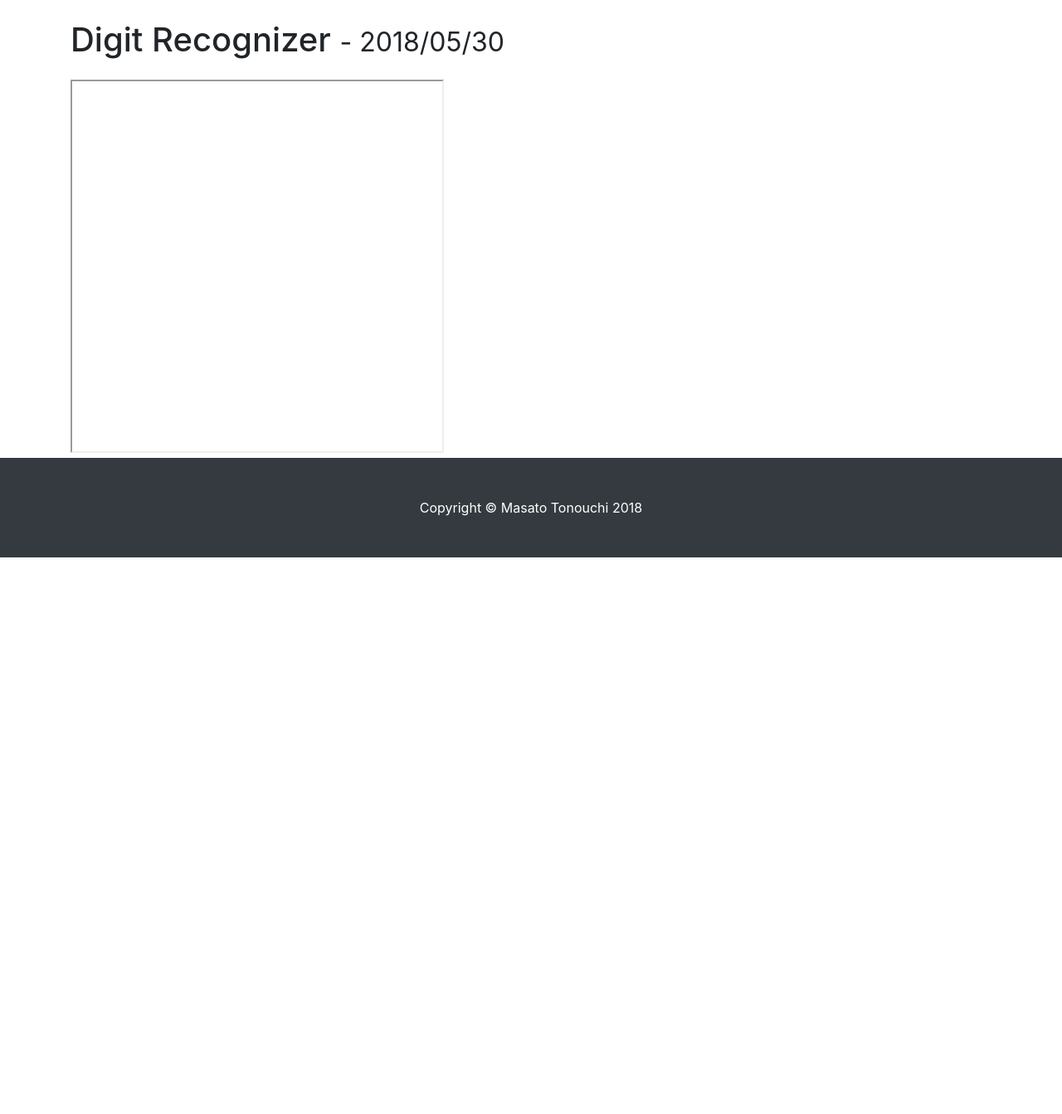
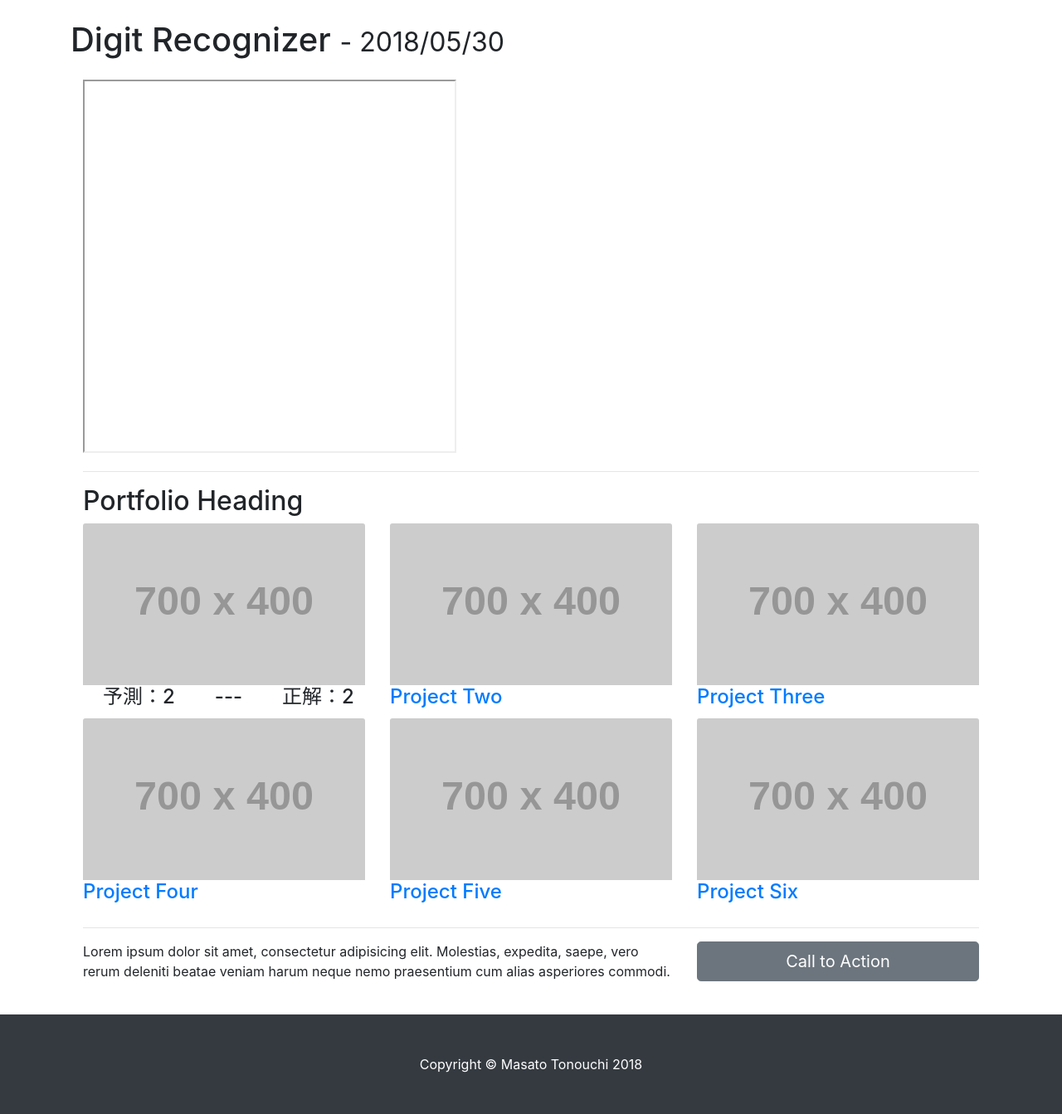
Before and after one commit to tonouchi510/my_portfolio, a Django app: page /myapp/mnist/ in a window 1280 px wide. Shown: the part 56-1399 px from the top of the page at 83% size. Before the commit the page ends 728 px from the top, so only its background shows below. Run offline with Django 3.2, Linux system fonts and the light colour scheme; grey boxes labelled with a size stand in for pictures from a placeholder-image service; some libraries are stand-ins or nearby versions.

Commit message:
[modify] 簡易修正

```diff
--- a/myapps/mnist/templates/mnist/mnist.html
+++ b/myapps/mnist/templates/mnist/mnist.html
@@ -6,11 +6,74 @@
 {% block h1 %}Digit Recognizer{% endblock %}
 {% block date %}- 2018/05/30{% endblock %}
 
+
   {% block body %}
+    <!-- Page Content -->
+    <div class="container">
 
       <iframe src="peint.html" height="450" width="450">
         このページでは、インラインフレームを使用しています。
         対応しているブラウザで表示願います。
       </iframe>
 
+      <hr>
+
+      <!-- Portfolio Section -->
+      <h2>Portfolio Heading</h2>
+      <div class="row">
+        <div class="col-lg-4 col-sm-6 portfolio-item">
+            <img class="card-img-top" src="http://placehold.it/700x400" alt="">
+              <h4 class="card-title">
+                <a>　予測：2　　---　　正解：2</a>
+              </h4>
+        </div>
+        <div class="col-lg-4 col-sm-6 portfolio-item">
+            <img class="card-img-top" src="http://placehold.it/700x400" alt="">
+              <h4>
+                <a href="#">Project Two</a>
+              </h4>
+        </div>
+        <div class="col-lg-4 col-sm-6 portfolio-item">
+            <a href="#"><img class="card-img-top" src="http://placehold.it/700x400" alt=""></a>
+              <h4 class="card-title">
+                <a href="#">Project Three</a>
+              </h4>
+        </div>
+        <div class="col-lg-4 col-sm-6 portfolio-item">
+            <a href="#"><img class="card-img-top" src="http://placehold.it/700x400" alt=""></a>
+              <h4 class="card-title">
+                <a href="#">Project Four</a>
+              </h4>
+        </div>
+        <div class="col-lg-4 col-sm-6 portfolio-item">
+            <a href="#"><img class="card-img-top" src="http://placehold.it/700x400" alt=""></a>
+              <h4 class="card-title">
+                <a href="#">Project Five</a>
+              </h4>
+        </div>
+        <div class="col-lg-4 col-sm-6 portfolio-item">
+            <a href="#"><img class="card-img-top" src="http://placehold.it/700x400" alt=""></a>
+              <h4 class="card-title">
+                <a href="#">Project Six</a>
+              </h4>
+        </div>
+      </div>
+      <!-- /.row -->
+
+      <hr>
+
+      <!-- Call to Action Section -->
+      <div class="row mb-4">
+        <div class="col-md-8">
+          <p>Lorem ipsum dolor sit amet, consectetur adipisicing elit. Molestias, expedita, saepe, vero rerum deleniti beatae veniam harum neque nemo praesentium cum alias asperiores commodi.</p>
+        </div>
+        <div class="col-md-4">
+          <a class="btn btn-lg btn-secondary btn-block" href="#">Call to Action</a>
+        </div>
+      </div>
+
+    </div>
+    <!-- /.container -->
+
+
   {% endblock %}
--- a/myapps/mnist/urls.py
+++ b/myapps/mnist/urls.py
@@ -5,4 +5,5 @@ from . import views
 app_name = 'mnist'
 urlpatterns = [
     path('', views.MainView.as_view(), name='mnist'),
+    path('peint.html', views.peint, name='peint')
 ]
--- a/myapps/mnist/views.py
+++ b/myapps/mnist/views.py
@@ -1,5 +1,6 @@
 from django.views import generic
 from .models import MNIST
+from django.shortcuts import render
 
 
 # Create your views here.
@@ -7,3 +8,7 @@ class MainView(generic.ListView):
     model = MNIST
     template_name = 'mnist/mnist.html'
     context_object_name = 'digit_list'
+
+
+def peint(request):
+    return render(request, 'mnist/peint.html', {})
```
